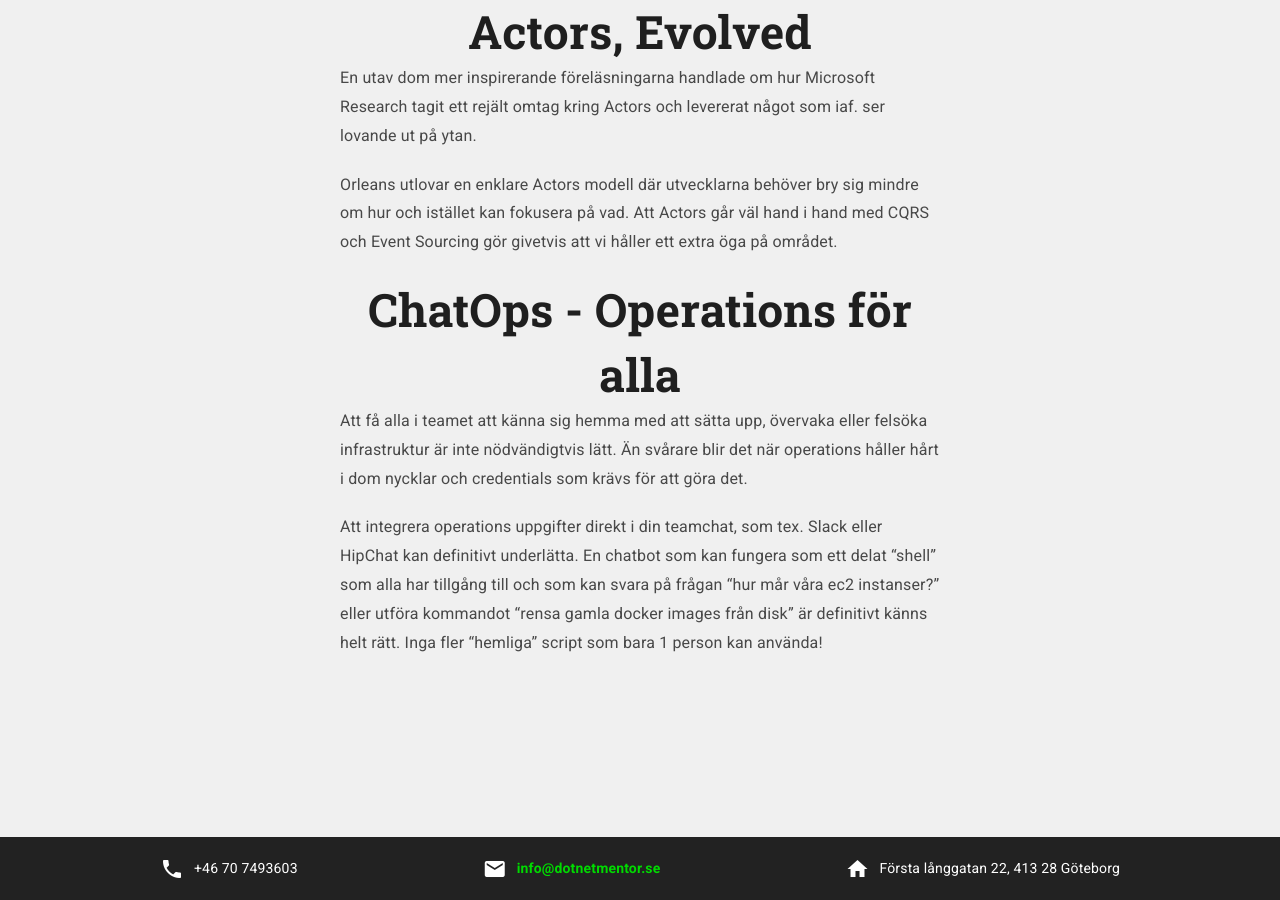
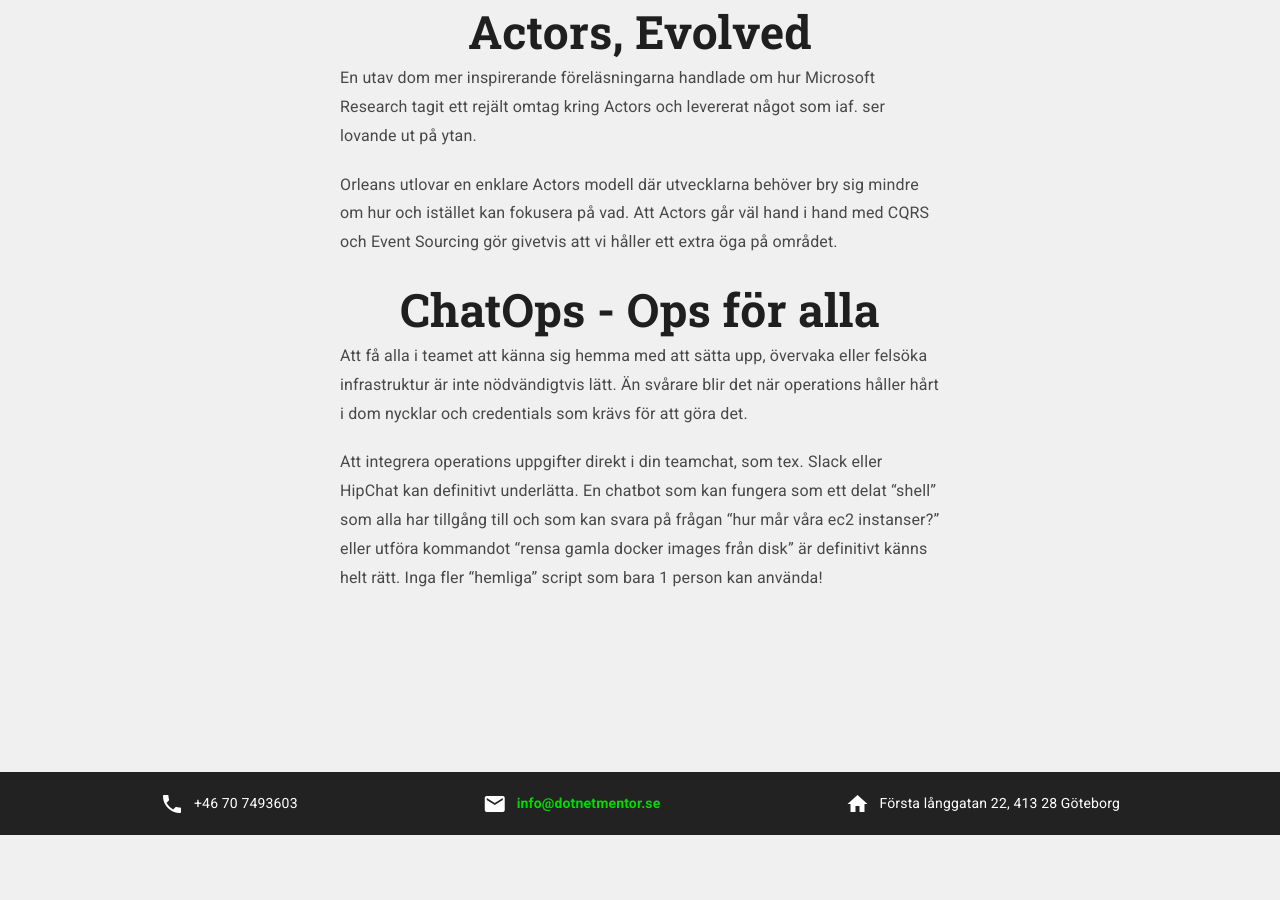
Before and after one commit to dotnetmentor/dotnetmentor-website, a Jekyll site: the page built from _posts/2016-11-18-3-dagar-pa-oredev.md, in a window 1280 px wide and 900 px high, scrolled down 700 px. Built offline with Jekyll 4.4.1, drawn with Linux system fonts in a browser that asks for light colours; after the commit the page ends 1535 px from its top, so only the background shows below that.

Commit message:
- Shortened title of last section in Öredeve post.

```diff
--- a/_posts/2016-11-18-3-dagar-pa-oredev.md
+++ b/_posts/2016-11-18-3-dagar-pa-oredev.md
@@ -17,7 +17,7 @@ En utav dom mer inspirerande föreläsningarna handlade om hur Microsoft Researc
 
 Orleans utlovar en enklare Actors modell där utvecklarna behöver bry sig mindre om hur och istället kan fokusera på vad. Att Actors går väl hand i hand med CQRS och Event Sourcing gör givetvis att vi håller ett extra öga på området.
 
-## ChatOps - Operations för alla
+## ChatOps - Ops för alla
 Att få alla i teamet att känna sig hemma med att sätta upp, övervaka eller felsöka infrastruktur är inte nödvändigtvis lätt. Än svårare blir det när operations håller hårt i dom nycklar och credentials som krävs för att göra det.
 
 Att integrera operations uppgifter direkt i din teamchat, som tex. Slack eller HipChat kan definitivt underlätta. En chatbot som kan fungera som ett delat "shell" som alla har tillgång till och som kan svara på frågan "hur mår våra ec2 instanser?" eller utföra kommandot "rensa gamla docker images från disk" är definitivt känns helt rätt. Inga fler "hemliga" script som bara 1 person kan använda!
```
